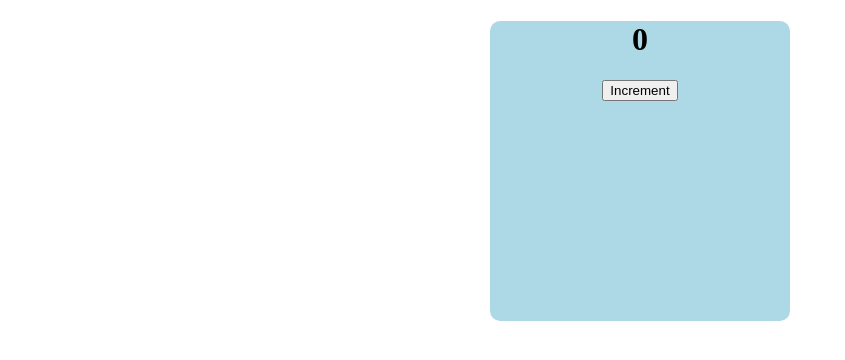
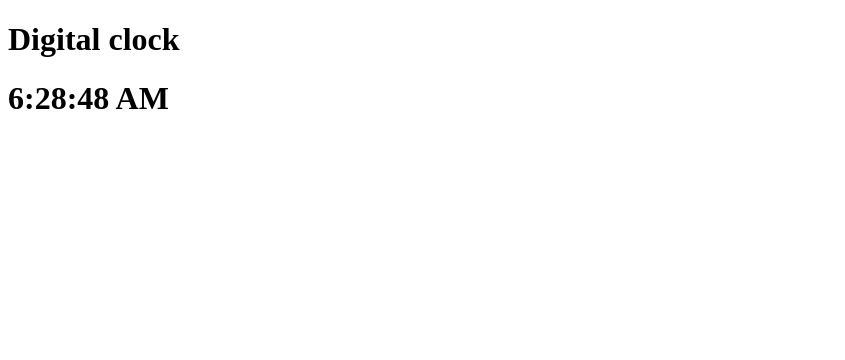
Before and after one commit to naman-0804/learning, a React (Create React App) app: page / in a window 1280 px wide. Shown: the top 360 px of the page, without its empty margins (0-845 px from the left). Built offline with nearby package versions, Linux system fonts and the light colour scheme.

Commit message:
digital clock

```diff
--- /dev/null
+++ b/src/Clock.js
@@ -0,0 +1,22 @@
+import react , {useState} from 'react'
+const Clock = ()=>{
+    const curTime=new Date().toLocaleTimeString();
+    const [time,setTime]=useState(curTime);
+    const update=()=>{
+        const curTime=new Date().toLocaleTimeString();
+        setTime(curTime)
+    }
+    setInterval(()=>{
+        update()
+    },1000)
+    return(
+        <>
+            <div>
+                <h1>Digital clock</h1>
+                <h1>{time}</h1>
+            </div>
+        </>
+    )
+}
+
+export default Clock;
--- a/src/index.js
+++ b/src/index.js
@@ -6,8 +6,9 @@ import Home from './Home';
 import About from './About';
 import MainPage from './MainPage';
 import Condition from './Condition';
+import Clock from './Clock';
 import "./index.css";
 const root = ReactDOM.createRoot(document.getElementById('root'));
 root.render(
-    <App/>
+    <Clock/>
 );
```
